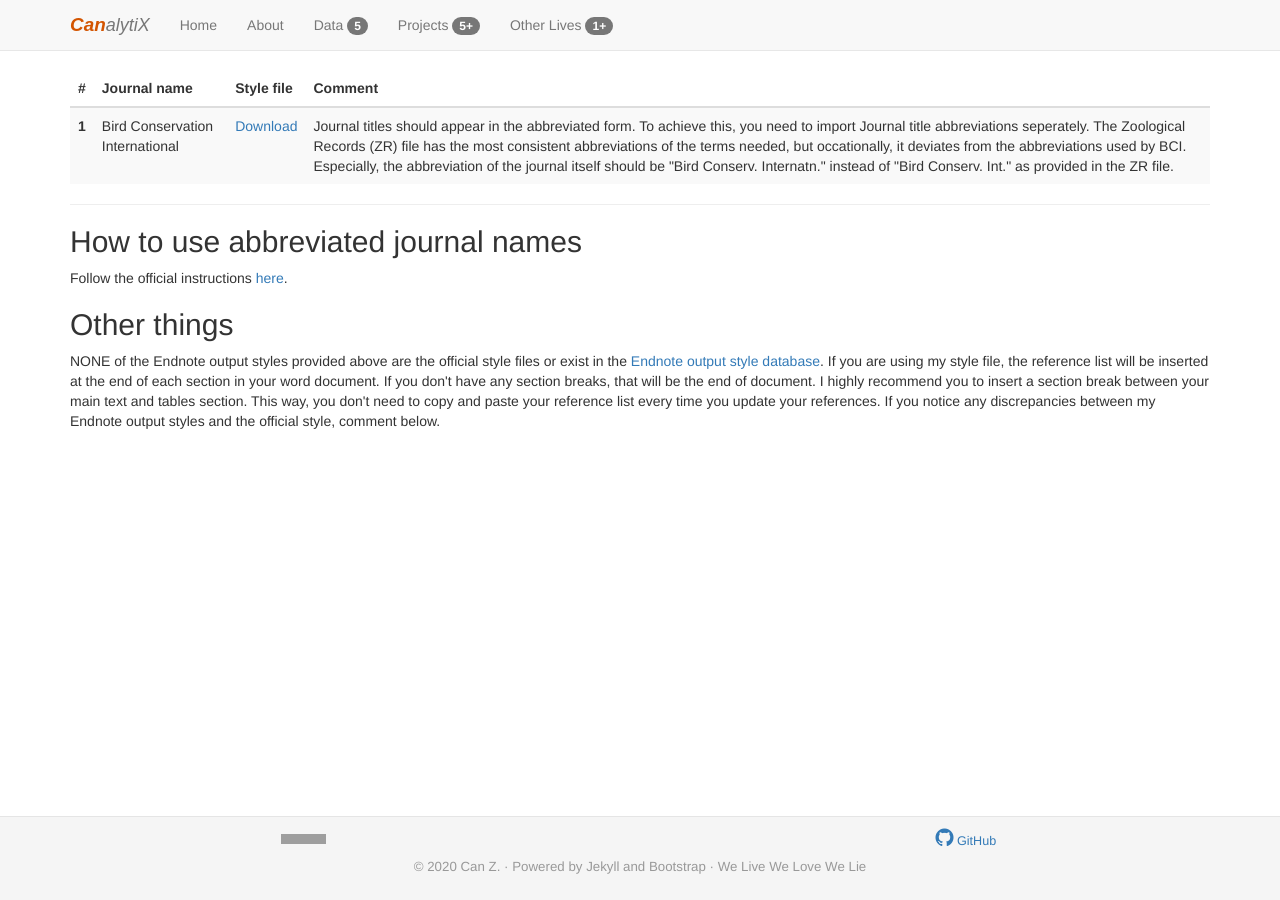
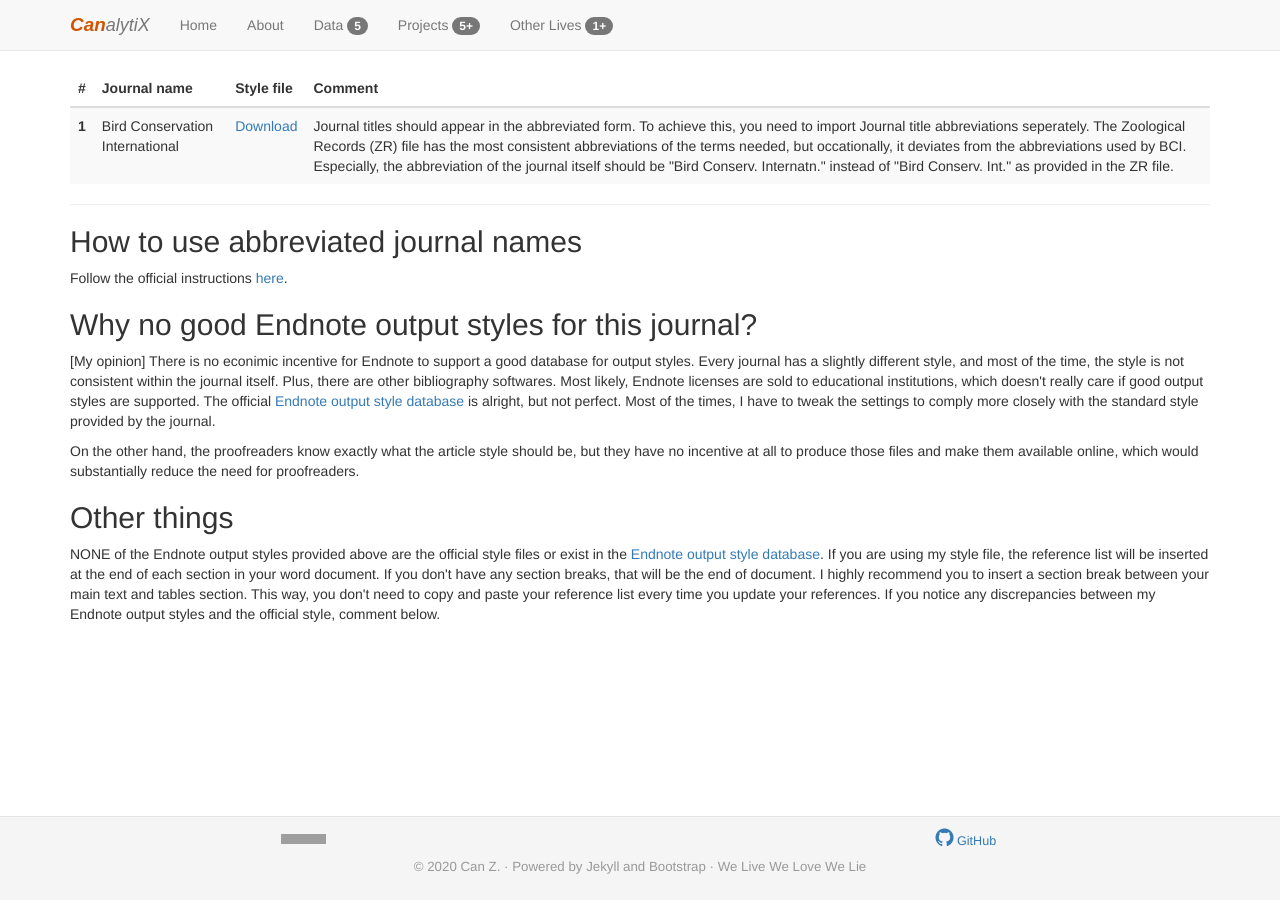
Before and after one commit to HVoltBb/HVoltBb.github.io, a Jekyll site: the page built from random/posts/EndnoteStyles.html, in a window 1280 px wide. Built offline with Jekyll 4.4.1, drawn with Linux system fonts in a browser that asks for light colours; comment, search, counter and statistics services are not loaded; grey boxes are pictures that could not be loaded.

Commit message:
Update EndnoteStyles.html

```diff
--- a/random/posts/EndnoteStyles.html
+++ b/random/posts/EndnoteStyles.html
@@ -29,5 +29,8 @@ description: Endnote styles for select journals in conservation ecology
 <hr>
 <h2>How to use abbreviated journal names</h2>
 <p>Follow the official instructions <a href="https://support.clarivate.com/Endnote/s/article/EndNote-Generate-full-or-abbreviated-journal-names" target="_blank">here</a>.</p>
+<h2>Why no good Endnote output styles for this journal?</h2>
+<p>[My opinion] There is no econimic incentive for Endnote to support a good database for output styles. Every journal has a slightly different style, and most of the time, the style is not consistent within the journal itself. Plus, there are other bibliography softwares. Most likely, Endnote licenses are sold to educational institutions, which doesn't really care if good output styles are supported. The official <a href="https://endnote.com/downloads/styles/" target="_blank">Endnote output style database</a> is alright, but not perfect. Most of the times, I have to tweak the settings to comply more closely with the standard style provided by the journal.</p>
+<p>On the other hand, the proofreaders know exactly what the article style should be, but they have no incentive at all to produce those files and make them available online, which would substantially reduce the need for proofreaders.</p>
 <h2>Other things</h2>
 <p>NONE of the Endnote output styles provided above are the official style files or exist in the <a href="https://endnote.com/downloads/styles/" target="_blank">Endnote output style database</a>. If you are using my style file, the reference list will be inserted at the end of each section in your word document. If you don't have any section breaks, that will be the end of document. I highly recommend you to insert a section break between your main text and tables section. This way, you don't need to copy and paste your reference list every time you update your references. If you notice any discrepancies between my Endnote output styles and the official style, comment below.</p>
```
